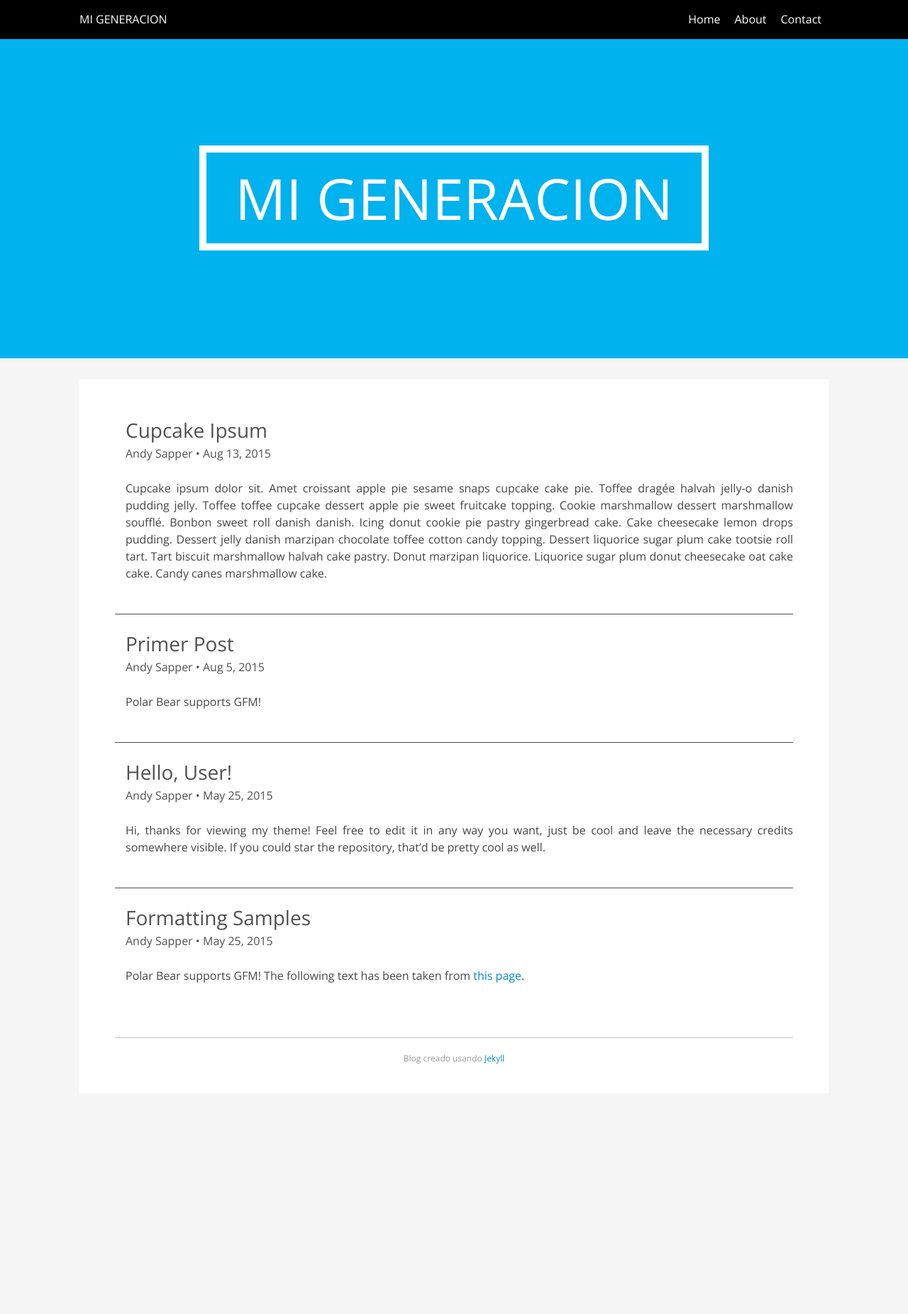
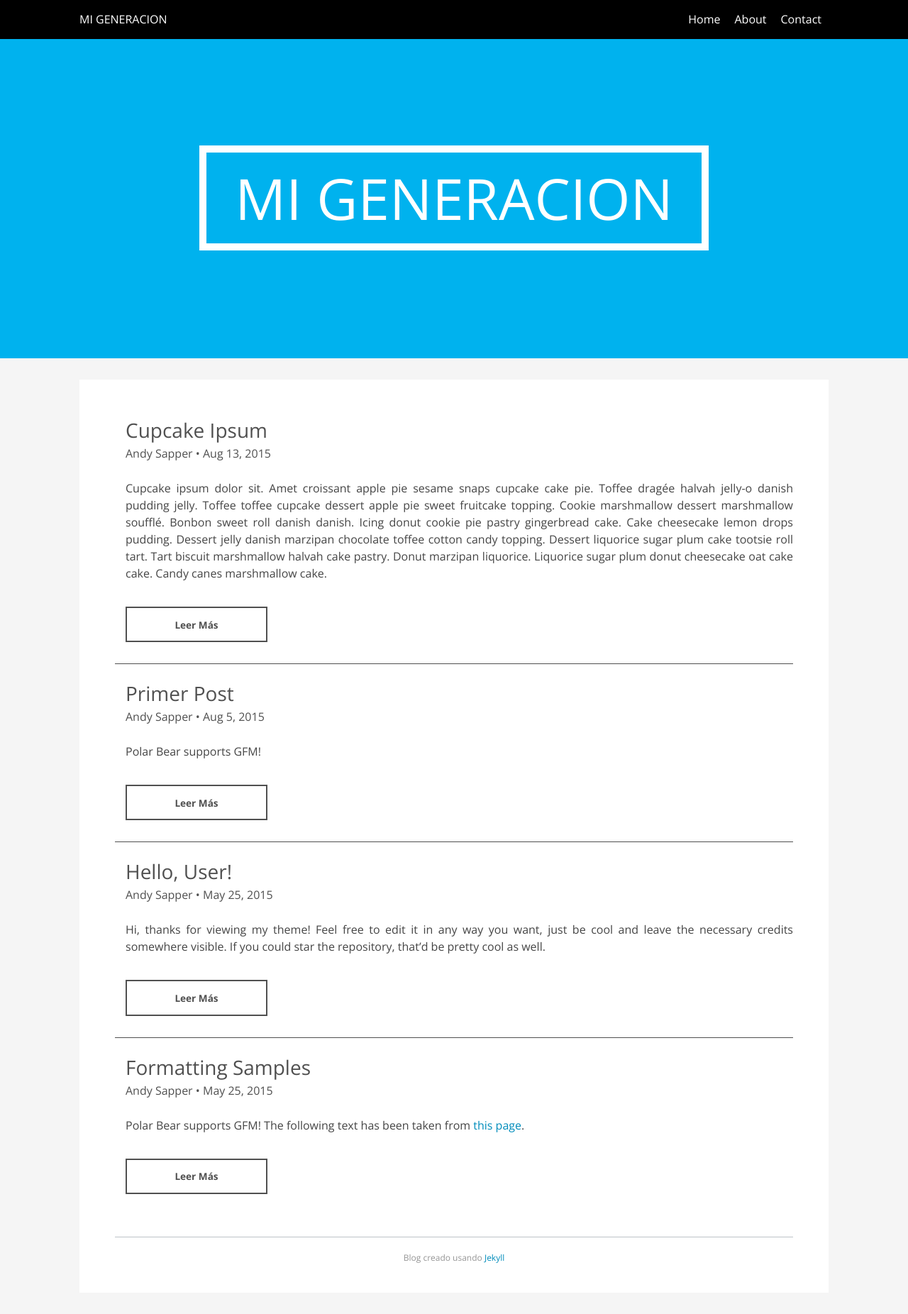
Before and after one commit to upandup/upandup.github.io, a Jekyll site: the page built from index.html, in a window 1280 px wide. Shown: the whole page at 71% size. Built offline with Jekyll 4.4.1, drawn with Linux system fonts in a browser that asks for light colours; nearby versions of some CDN libraries; before the commit the page ends 1571 px from its top, so only the background shows below that.

Commit message:
Added Read More buttons for posts

```diff
--- a/css/main.css
+++ b/css/main.css
@@ -529,6 +529,92 @@ ol, ul {
 
 
 /***************************************************************
+ * BUTTON: WAYRA
+ * Credit: Mary Lou (tympanus.net), obtained from Codrops.
+ ***************************************************************/
+
+/* General */
+.button {
+  cursor: pointer;
+	margin: 10px 0;
+	padding: 1em 2em;
+
+  font-family: 'Open Sans', Helvetica, sans-serif;
+  font-weight: 700;
+  font-size: 0.85em;
+
+  border: none;
+  border-color: #505050;
+	background: none;
+	color: #505050;
+
+	vertical-align: middle;
+	position: relative;
+	z-index: 1;
+
+	-webkit-backface-visibility: hidden;
+	-moz-osx-font-smoothing: grayscale;
+}
+.button:focus {
+	outline: none;
+}
+.button > span {
+	vertical-align: middle;
+}
+
+/* Borders */
+.button--border-thin {
+  border: 2px solid;
+}
+
+/* Wayra */
+.button--wayra {
+	overflow: hidden;
+	width: 200px;
+	-webkit-transition: border-color 0.3s, color 0.3s;
+	transition: border-color 0.3s, color 0.3s;
+	-webkit-transition-timing-function: cubic-bezier(0.2, 1, 0.3, 1);
+	transition-timing-function: cubic-bezier(0.2, 1, 0.3, 1);
+}
+.button--wayra::before {
+	content: '';
+	position: absolute;
+	top: 0;
+	left: 0;
+	width: 150%;
+	height: 100%;
+	background: #37474f;
+	z-index: -1;
+	-webkit-transform: rotate3d(0, 0, 1, -45deg) translate3d(0, -3em, 0);
+	transform: rotate3d(0, 0, 1, -45deg) translate3d(0, -3em, 0);
+	-webkit-transform-origin: 0% 100%;
+	transform-origin: 0% 100%;
+	-webkit-transition: -webkit-transform 0.3s, opacity 0.3s, background-color 0.3s;
+	transition: transform 0.3s, opacity 0.3s, background-color 0.3s;
+}
+.button--wayra:hover {
+	color: #fff;
+	border-color: #3f51b5;
+}
+.button--wayra.button--inverted:hover {
+	color: #3f51b5;
+	border-color: #fff;
+}
+.button--wayra:hover::before {
+	opacity: 1;
+	background-color: #3f51b5;
+	-webkit-transform: rotate3d(0, 0, 1, 0deg);
+	transform: rotate3d(0, 0, 1, 0deg);
+	-webkit-transition-timing-function: cubic-bezier(0.2, 1, 0.3, 1);
+	transition-timing-function: cubic-bezier(0.2, 1, 0.3, 1);
+}
+.button--wayra.button--inverted:hover::before {
+	background-color: #fff;
+}
+
+
+
+/***************************************************************
  * SYNTAX HIGHLIGHTING
  ***************************************************************/
 
--- a/index.html
+++ b/index.html
@@ -10,6 +10,7 @@ layout: default
         <a class="post-link" href="{{ post.url | prepend: site.baseurl }}">{{ post.title }}</a>
         <span class="post-meta">{{ post.author }} • {{ post.date | date: "%b %-d, %Y" }}</span>
         <p>{{ post.excerpt }}</p>
+        <a href="{{ post.url | prepend: site.baseurl }}"><button class="button button--wayra button--border-thin button--round-s">Leer Más</button></a>
       </li>
     {% endfor %}
   </ul>
```
